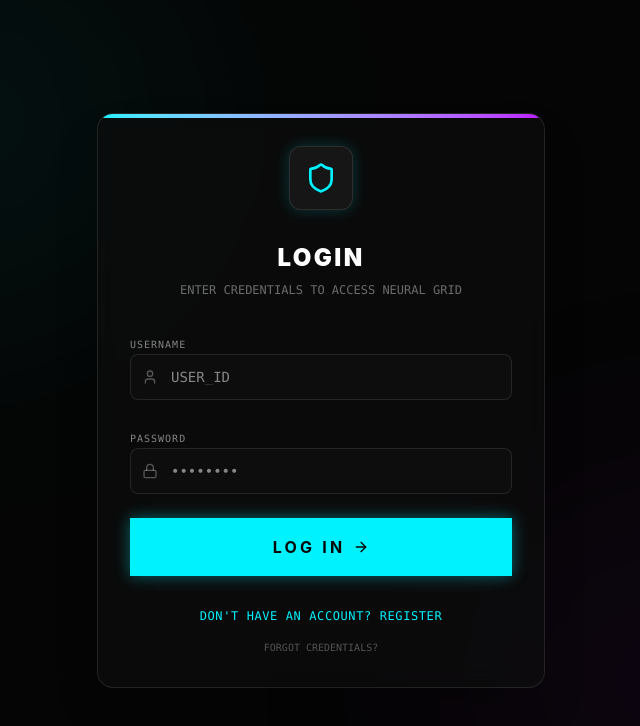
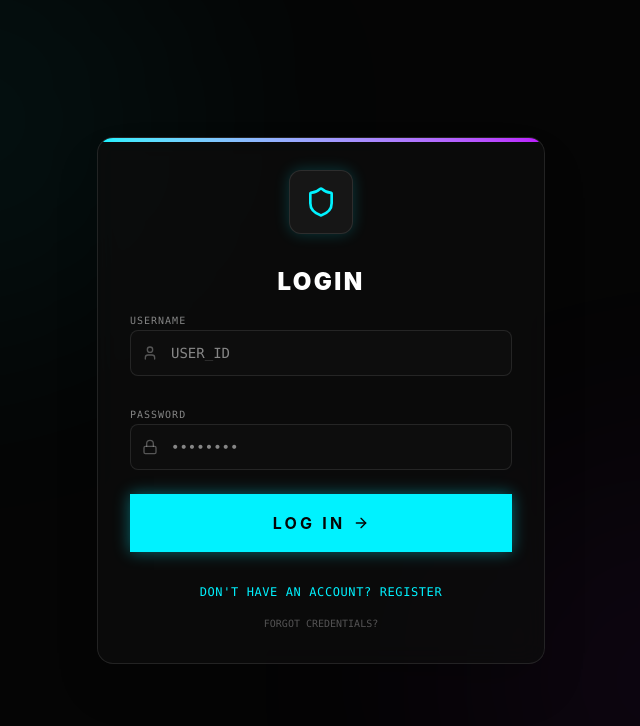
Before and after one commit to Amrsono/Store-2070, a Next.js app in the folder frontend/: page /en/login in a window 1280 px wide. Shown: the top 726 px of the page, without its empty margins (319-959 px from the left). Built offline with nearby package versions, Linux system fonts and the light colour scheme.

Commit message:
Remove 'Enter Credentials...' subtitle from login page

```diff
--- a/frontend/app/[locale]/login/page.tsx
+++ b/frontend/app/[locale]/login/page.tsx
@@ -79,7 +79,7 @@ export default function LoginPage() {
                     </div>
 
                     <h1 className="text-2xl font-black text-center text-white uppercase tracking-widest mb-2">Login</h1>
-                    <p className="text-center text-white/40 font-mono text-xs uppercase mb-8">Enter Credentials to Access Neural Grid</p>
+
 
                     <form onSubmit={handleLogin} className="space-y-6">
                         <div className="space-y-2">
```
